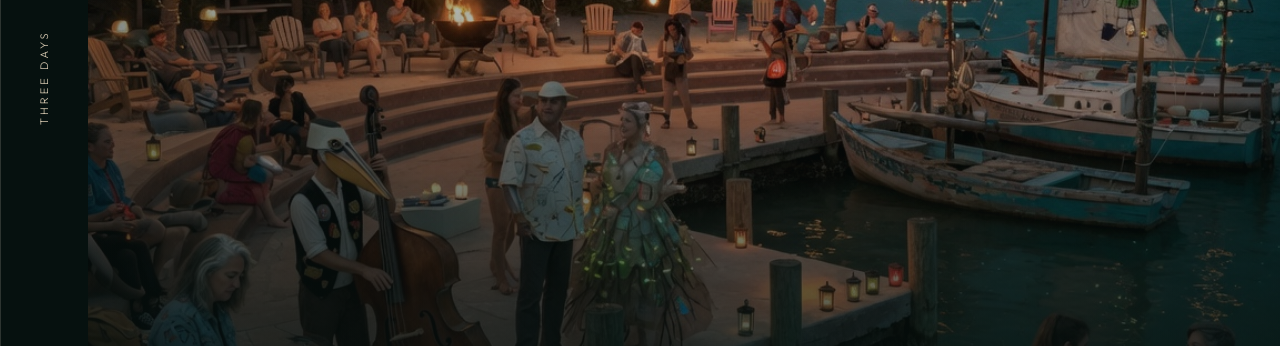
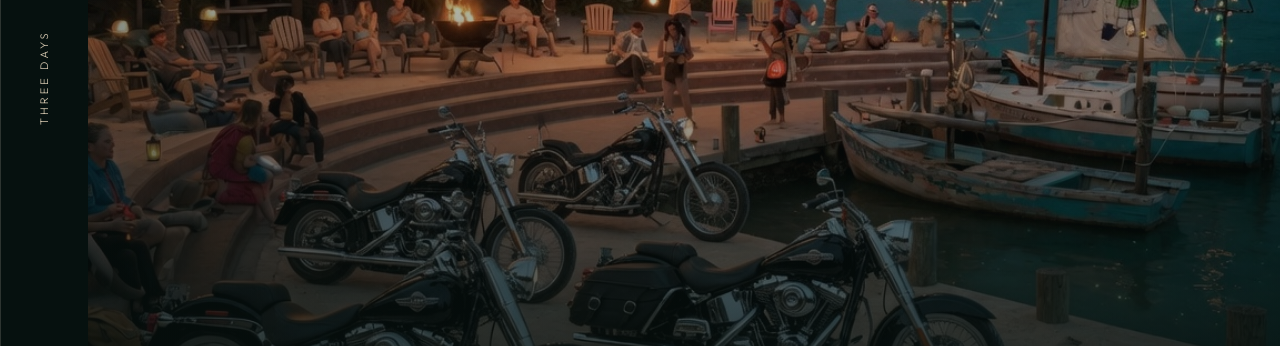
Before and after one commit to cyborgambitions/fire-on-the-island, a website: page index.html in a window 1280 px wide. Shown: the part 259-605 px from the top of the page. Drawn offline with Linux system fonts and the light colour scheme.

Commit message:
Add Harleys to the main festival photo

```diff
--- a/index.html
+++ b/index.html
@@ -424,7 +424,7 @@
         <span>Keys</span>
       </div>
       <div class="hero-media">
-        <img src="assets/misfits.jpg" alt="Fire on the Island" />
+        <img src="assets/hero-harleys.jpg" alt="Fire on the Island" />
         <div class="hero-top">
           <div>
             <p class="presents">David Santana Presents</p>
```
Also changed, not shown: assets/hero-harleys.jpg (added).
